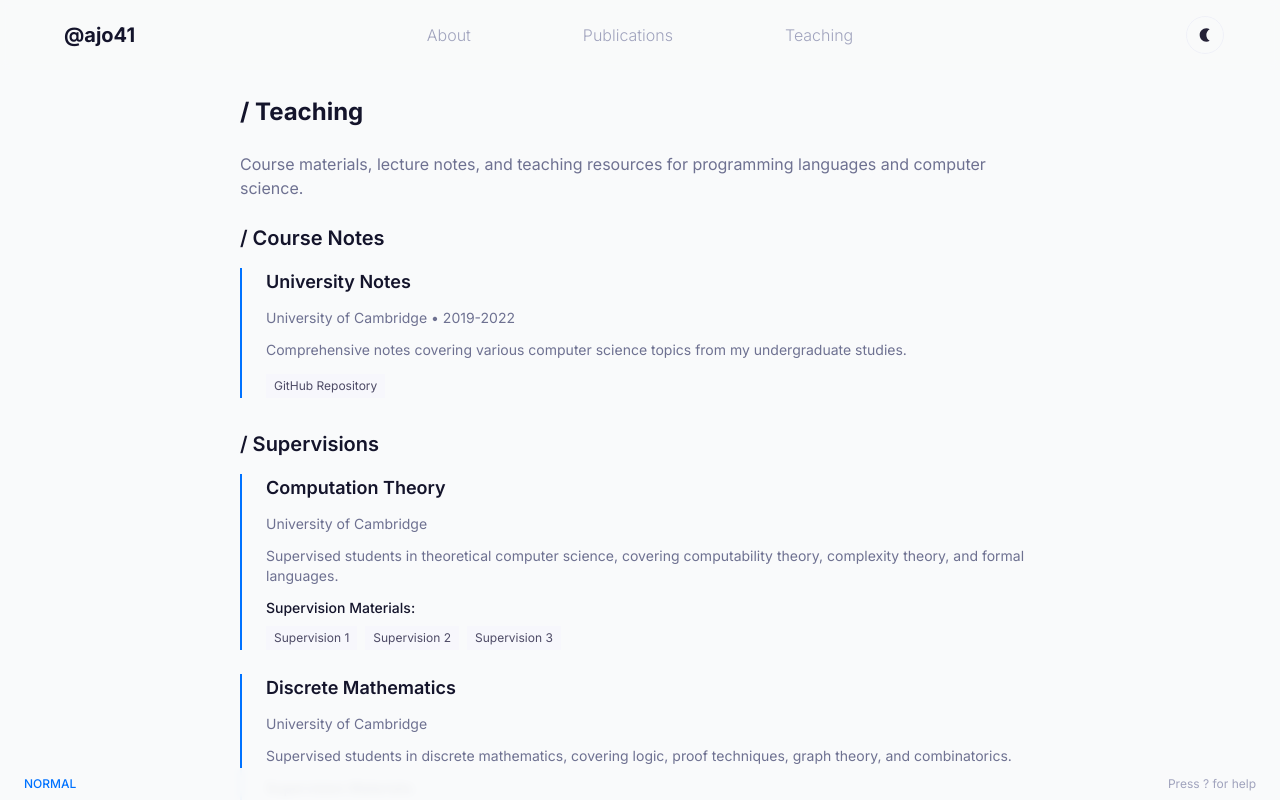
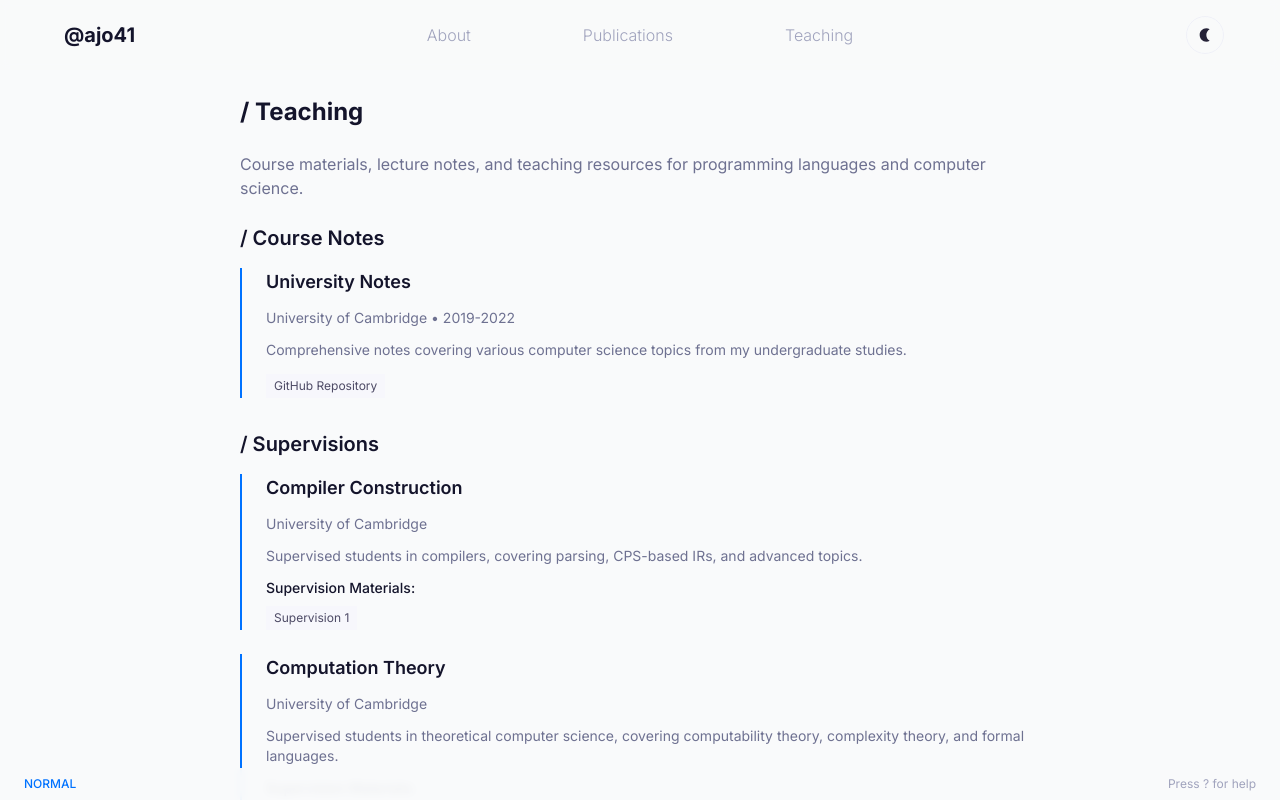
Before and after one commit to johnyob/ajo41.dev, a Next.js app: page /teaching in a window 1280 px wide. Shown: the top 800 px of the page. Built offline with nearby package versions, Linux system fonts and the light colour scheme.

Commit message:
feat: compilers supo1 sheet

```diff
--- a/src/app/teaching/page.tsx
+++ b/src/app/teaching/page.tsx
@@ -53,6 +53,15 @@ export default function Teaching() {
           </Title.Section>
           <div className="space-y-6">
             <Supervision
+              title="Compiler Construction"
+              institution="University of Cambridge"
+              description="Supervised students in compilers, covering parsing, CPS-based IRs, and advanced topics."
+              supervisions={[
+                { title: "Supervision 1", pdf: "/teaching/compilers/supo1.pdf" },
+              ]}
+            />
+
+            <Supervision
               title="Computation Theory"
               institution="University of Cambridge"
               description="Supervised students in theoretical computer science, covering computability theory, complexity theory, and formal languages."
```
Also changed, not shown: 1 other file (tests, documents, lock files or other folders).
